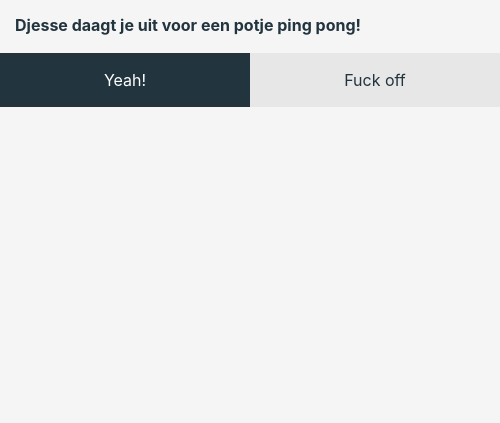
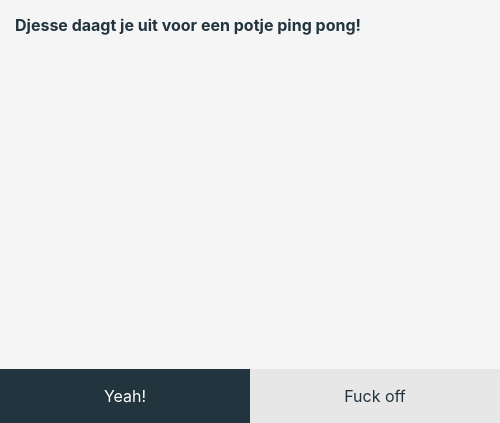
Before and after one commit to martijnbroekman/OfficeHealth, an Electron app: page html/notification.html in a window 500 px wide. Shown: the part 377-800 px from the top of the page. Drawn offline with nearby package versions, Linux system fonts and the light colour scheme; no server answers.

Commit message:
Notification buttons stick to bottom

```diff
--- a/html/notification.html
+++ b/html/notification.html
@@ -12,18 +12,20 @@
 <body>
     <div class="container-fluid no-padding">
         <div class="row no-padding">
-            <div class="col-12 media-column no-padding">
+            <div class="col-12 media-row no-padding">
                 <!-- <img class="img-gif" src="https://media.giphy.com/media/XmgaQnxOMQd3O/giphy.gif" />    -->
                 <img id="gif" class="img-gif" src="https://cdn.vox-cdn.com/uploads/chorus_asset/file/12458013/p8.0.gif" />
             </div>
         </div>
     </div>
-    <div class="container-fluid message-column">
+    <div class="container-fluid message-row">
         <div class="row">
             <div class="col-12">
                 <p id="message"><b>Djesse daagt je uit voor een potje ping pong!</b></p>
             </div>
         </div>
+    </div>
+    <div class="container-fluid button-row">
         <div class="row">
             <div class="col-6 no-padding">
                 <button id="btnYes" type="button" class="button button-yes">Yeah!</button>
--- a/javascript/notifications.js
+++ b/javascript/notifications.js
@@ -48,6 +48,10 @@ const pushNotificationWithoutActions = (title, message) => {
     notif.push();
 };
 
+const getGifURL = (activity) => {
+
+}
+
 let notificationWindow = null;
 const createNotificationWindow = (gifPath, message) => {
     let notificationWidth = 320;
--- a/scripts/notifications-window.js
+++ b/scripts/notifications-window.js
@@ -1,7 +1,5 @@
 const electron = require('electron');
 const {ipcRenderer} = electron;
-
-
 
 const clickYes = () => {
     ipcRenderer.send('notification:yes');
--- a/styles/notificationsStyle.css
+++ b/styles/notificationsStyle.css
@@ -6,15 +6,21 @@
     padding-top: 15px;
 } */
 
-.media-column {
+.media-row {
     background-color: #22343E;
 }
 
-.message-column {
+.message-row {
     /* border-top-left-radius: 5px; */
     background-color: whitesmoke;
     padding-top: 15px;
     height: 100%;
+}
+
+.button-row {
+    position: fixed;
+    bottom: 0;
+
 }
 
 .top-header {
```
